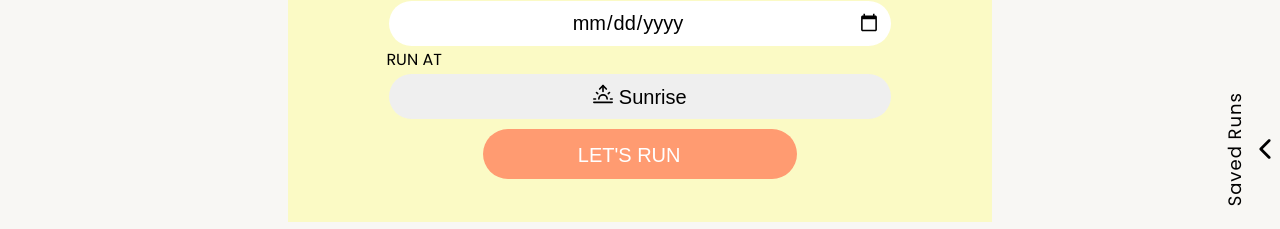
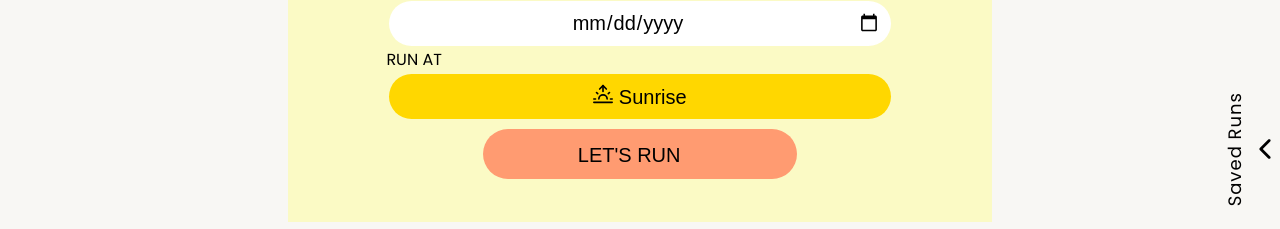
Before and after one commit to SunriseSprinters/sunRun, a React (Create React App) app: page /sunApp in a window 1280 px wide. Shown: the part 251-480 px from the top of the page. Built offline with nearby package versions, Linux system fonts and the light colour scheme; no server answers; the database is empty.

Commit message:
updated font colour for submit button

```diff
--- a/src/components/SavedRuns.js
+++ b/src/components/SavedRuns.js
@@ -9,7 +9,6 @@ const SavedRuns = (props) => {
     return (
         <li className="userSavedRuns" id={props.id} >
             <button id={props.id} onClick={props.handleRemove} className="star">
-                {/* ⭐️ */}
                 ❤️
             </button>
             <p className='savedDate'><span>Date:</span> {props.date}</p>
--- a/src/sass/partials/_form.scss
+++ b/src/sass/partials/_form.scss
@@ -48,10 +48,9 @@
 }
 
 // SUBMIT BUTTON STYLING
-
 button[type="submit"] {
     background-color: $orange;
-    color: #FFFFFF;
+    color: black;
     transition: all 0.5s;
     cursor: pointer;
     text-transform: uppercase;
@@ -79,7 +78,7 @@ button[type="submit"]:hover span:after {
 }
 
 // SUNINFO BUTTON STYLING
-.submit {
+button[type=button] {
     background: gold;
     cursor: pointer;
     &:hover {
```
